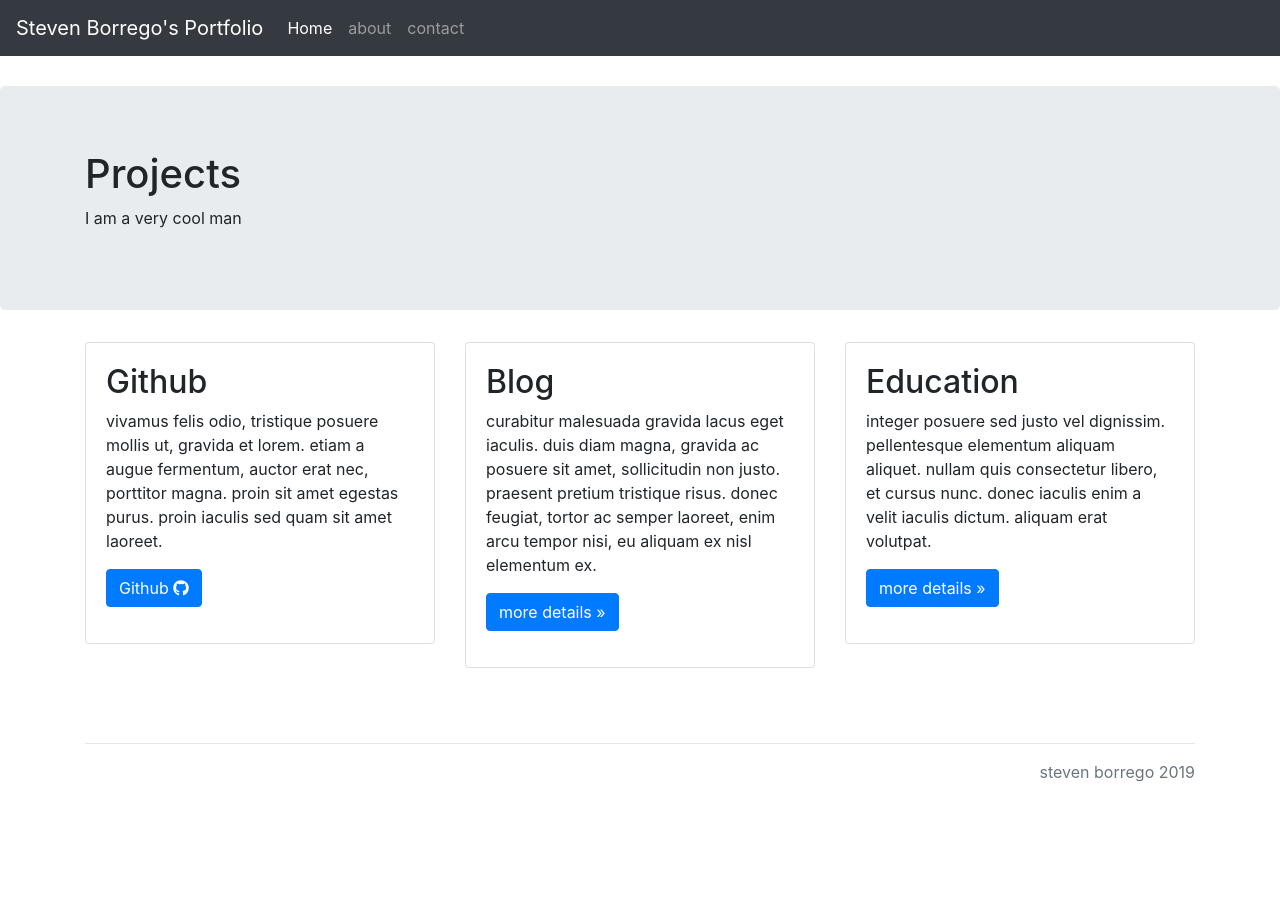
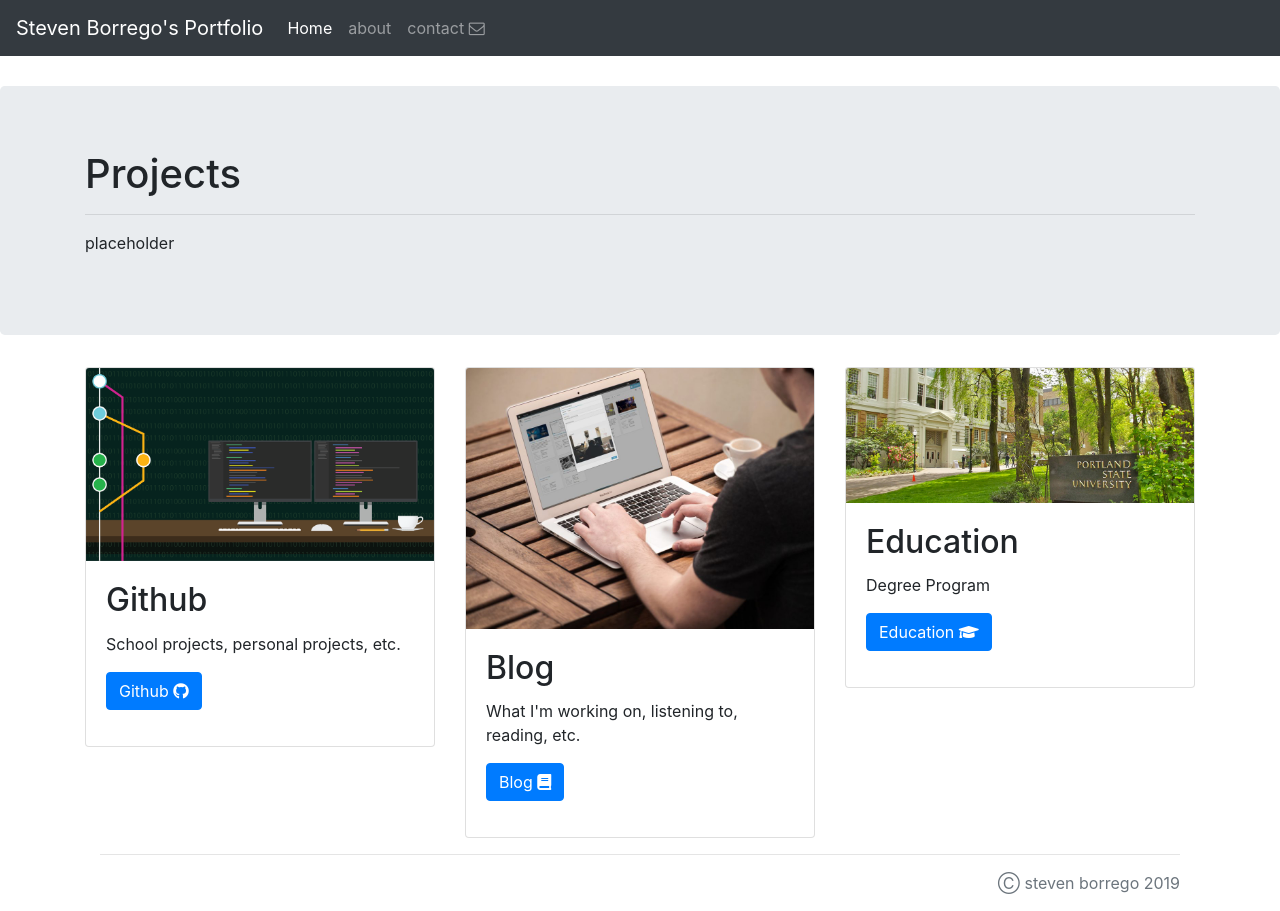
Before and after one commit to stevengborrego/cs465p-portfolio, a plain HTML site: page index.html in a window 1280 px wide. Before the commit the page ends 800 px from the top, so only its background shows below. Drawn offline with nearby package versions, Linux system fonts and the light colour scheme.

Commit message:
add pictures, links to cards

```diff
--- a/index.html
+++ b/index.html
@@ -9,18 +9,17 @@
 <link rel="stylesheet" href="https://use.fontawesome.com/releases/v5.7.2/css/all.css" integrity="sha384-fnmOCqbTlWIlj8LyTjo7mOUStjsKC4pOpQbqyi7RrhN7udi9RwhKkMHpvLbHG9Sr" crossorigin="anonymous">
 		<link rel="stylesheet" type="text/css" href="https://cdnjs.cloudflare.com/ajax/libs/twitter-bootstrap/4.1.0/css/bootstrap.min.css" />
 		<script type="text/javascript" src="https://cdnjs.cloudflare.com/ajax/libs/twitter-bootstrap/4.1.0/js/bootstrap.min.js"></script>
-		<link rel="stylesheet" type="text/css" href="https://cdnjs.cloudflare.com/ajax/libs/font-awesome/4.7.0/css/font-awesome.min.css" />
+    <link rel="stylesheet" type="text/css" href="https://cdnjs.cloudflare.com/ajax/libs/font-awesome/4.7.0/css/font-awesome.min.css" />
 		<style type="text/css">
 			.navbar {
 				margin-bottom:30px;
 			}
 
 			.jumbotron {
-				margin-top: -18px;
+				margin-top: 86px;
 			}
 
       .footer {
-        position: fixed;
         left: 0;
         bottom: 0;
         width: 100%;
@@ -28,13 +27,13 @@
 		</style>
 	</head>
 	<body>
-    <nav class="navbar navbar-expand-md navbar-dark bg-dark mb-5">
+    <nav class="navbar fixed-top navbar-expand-md navbar-dark bg-dark mb-5">
       <a class="navbar-brand text-white">Steven Borrego's Portfolio</a>
       <div class="navbar-collapse">
         <ul class="navbar-nav mr-auto">
           <li class="nav-item active"><a class="nav-link" href="index.html">Home</a></li>
           <li class="nav-item"><a class="nav-link" href="about.html">about</a></li>
-          <li class="nav-item"><a class="nav-link" href="contact.html">contact</a></li>
+          <li class="nav-item"><a class="nav-link" href="contact.html">contact <i class="fa fa-envelope-o" aria-hidden="true"></i></a></li>
         </ul>
       </div>
     </nav>
@@ -42,7 +41,8 @@
     <div class="jumbotron">
       <div class="container">
         <h1>Projects</h1>
-        <p>I am a very cool man</p>
+        <hr>
+        <p>placeholder</p>
       </div>
     </div>
 
@@ -50,9 +50,10 @@
       <div class="row">
         <div class="col-md">
           <div class="card">
+            <img src="code-repo.png" class="card-img-top img-fluid lazyload" width="865" height="450">
             <div class="card-body">
-            <h2>Github</h2>
-              <p>vivamus felis odio, tristique posuere mollis ut, gravida et lorem. etiam a augue fermentum, auctor erat nec, porttitor magna. proin sit amet egestas purus. proin iaculis sed quam sit amet laoreet.</p>
+              <h2 class="card-title">Github</h2>
+              <p>School projects, personal projects, etc.</p>
               <a href="https://github.com/stevengborrego"><p class="btn btn-primary text-white">Github <i class="fab fa-github"></i></p></a>
             </div>
           </div>
@@ -60,27 +61,31 @@
 
         <div class="col-md">
           <div class="card">
+            <img src="blog.jpg" class="card-img-top img-fluid lazyload" width="865" height="450">
             <div class="card-body">
-              <h2>Blog</h2>
-              <p>curabitur malesuada gravida lacus eget iaculis. duis diam magna, gravida ac posuere sit amet, sollicitudin non justo. praesent pretium tristique risus. donec feugiat, tortor ac semper laoreet, enim arcu tempor nisi, eu aliquam ex nisl elementum ex.</p>
-              <p class="btn btn-primary text-white"><a></a>more details »</p>
+              <h2 class="card-title">Blog</h2>
+              <p>What I'm working on, listening to, reading, etc.</p>
+              <a href="https://wordpress.com"><p class="btn btn-primary text-white">Blog <i class="fas fa-book"></i></p></a>
             </div>
           </div>
         </div>
+
         <div class="col-md">
           <div class="card">
+            <img src="psu.jpg" class="card-img-top img-fluid lazyload" width="865" height="450">
             <div class="card-body">
-              <h2>Education</h2>
-              <p>integer posuere sed justo vel dignissim. pellentesque elementum aliquam aliquet. nullam quis consectetur libero, et cursus nunc. donec iaculis enim a velit iaculis dictum. aliquam erat volutpat.</p>
-              <p class="btn btn-primary text-white"><a></a>more details »</p>
+              <h2 class="card-title">Education</h2>
+              <p>Degree Program</p>
+              <a href="https://pdx.edu"><p class="btn btn-primary text-white">Education <i class="fas fa-graduation-cap"></i></p></a>
             </div>
           </div>
         </div>
       </div>
+
       <footer class="footer">
         <div class="container">
           <hr>
-          <p class="text-muted" style="text-align:right">steven borrego 2019</p>
+          <p class="text-muted" style="text-align:right">Ⓒ steven borrego 2019</p>
         </div>
       </footer>
 		</div>
```
Also changed, not shown: about.html (+2 -2 lines), contact.html (+1 -1 lines), blog.jpg (added), code-repo.png (added), journal.txt, psu.jpg (added).
